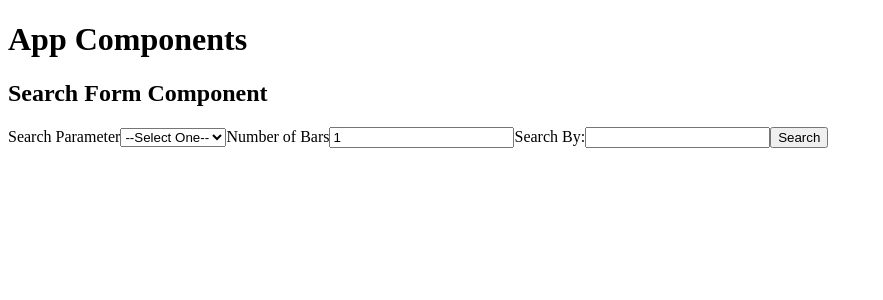
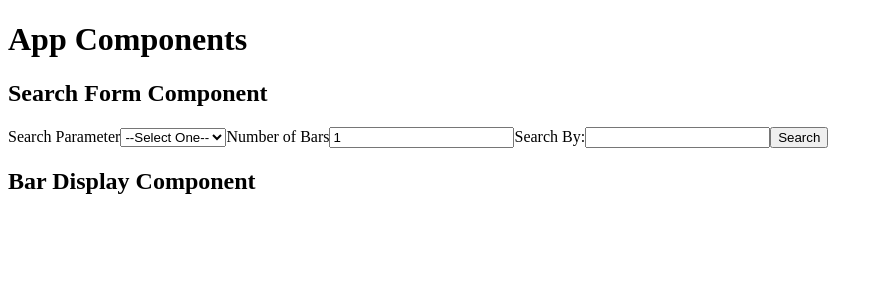
Before and after one commit to jamieab98/Capstone-React, a React (Vite) app: page / in a window 1280 px wide. Shown: the top 300 px of the page, without its empty margins (0-883 px from the left). Built offline with nearby package versions, Linux system fonts and the light colour scheme.

Commit message:
Created the BarDisplay component

```diff
--- a/src/App.jsx
+++ b/src/App.jsx
@@ -1,14 +1,13 @@
 import SearchForm from "./components/SearchForm"
+import BarDisplay from "./components/BarDisplay"
 
 function App(){
-
-  const url = "https://api.openbrewerydb.org/v1/breweries"
-  //search by_city example: https://api.openbrewerydb.org/v1/breweries?by_city=san_diego&per_page=3
 
   return(
     <>
       <h1>App Components</h1>
       <SearchForm/>
+      <BarDisplay/>
     </>
   )
 }
--- /dev/null
+++ b/src/components/BarDisplay.jsx
@@ -0,0 +1,10 @@
+function BarDisplay(){
+
+    return(
+        <>
+            <h2>Bar Display Component</h2>
+        </>
+    )
+}
+
+export default BarDisplay
```
